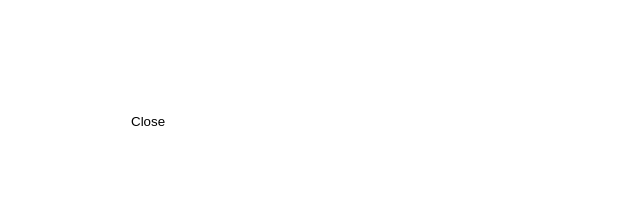
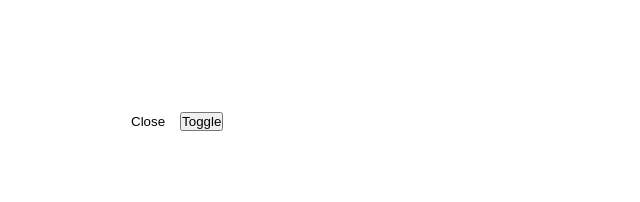
Before and after one commit to Stonek79/tg-front-shop, a Next.js app: page / in a window 1280 px wide. Shown: the top 202 px of the page, without its empty margins (0-640 px from the left). Built offline with nearby package versions, Linux system fonts and the light colour scheme.

Commit message:
add new components

```diff
--- a/src/components/Header/Header.tsx
+++ b/src/components/Header/Header.tsx
@@ -11,14 +11,19 @@ export const Header = (props: HeaderProps) => {
     const {children} = props
     const {tg, loaded} = useTgApp()
 
-    if (loaded) {
-        console.log( tg.initDataUnsafe, loaded, 'HEADER')
+    const onToggle = () => {
+        if (tg.MainButton.isVisible) {
+            tg.MainButton.hide()
+        } else {
+            tg.MainButton.show()
+        }
     }
 
     return (
         <div className={styles.header}>
             {children}
             {loaded && <span className={styles.username}>{tg.initDataUnsafe?.user?.username}</span>}
+            <button className={styles.button} onClick={onToggle}>Toggle</button>
         </div>
     );
 };
--- a/src/components/PageWrapper.tsx
+++ b/src/components/PageWrapper.tsx
@@ -3,5 +3,6 @@
 import {ReactNode} from "react";
 
 export const PageWrapper = ({ children }: { children?: ReactNode }) => {
+
     return <div className="page-wrapper">{children}</div>
 }
--- a/src/lib/hooks/useTgApp.tsx
+++ b/src/lib/hooks/useTgApp.tsx
@@ -12,13 +12,11 @@ export const useTgApp = () => {
         // @ts-ignore
         const tgApp = window?.Telegram?.WebApp
 
-        console.log(tgApp, 'EFFECT')
         if (tgApp) {
             setTg(tgApp)
             setLoaded(true)
 
             tgApp.ready()
-            console.log(tgApp?.initDataUnsafe?.user?.username);
         }
     }, [])
 
```
